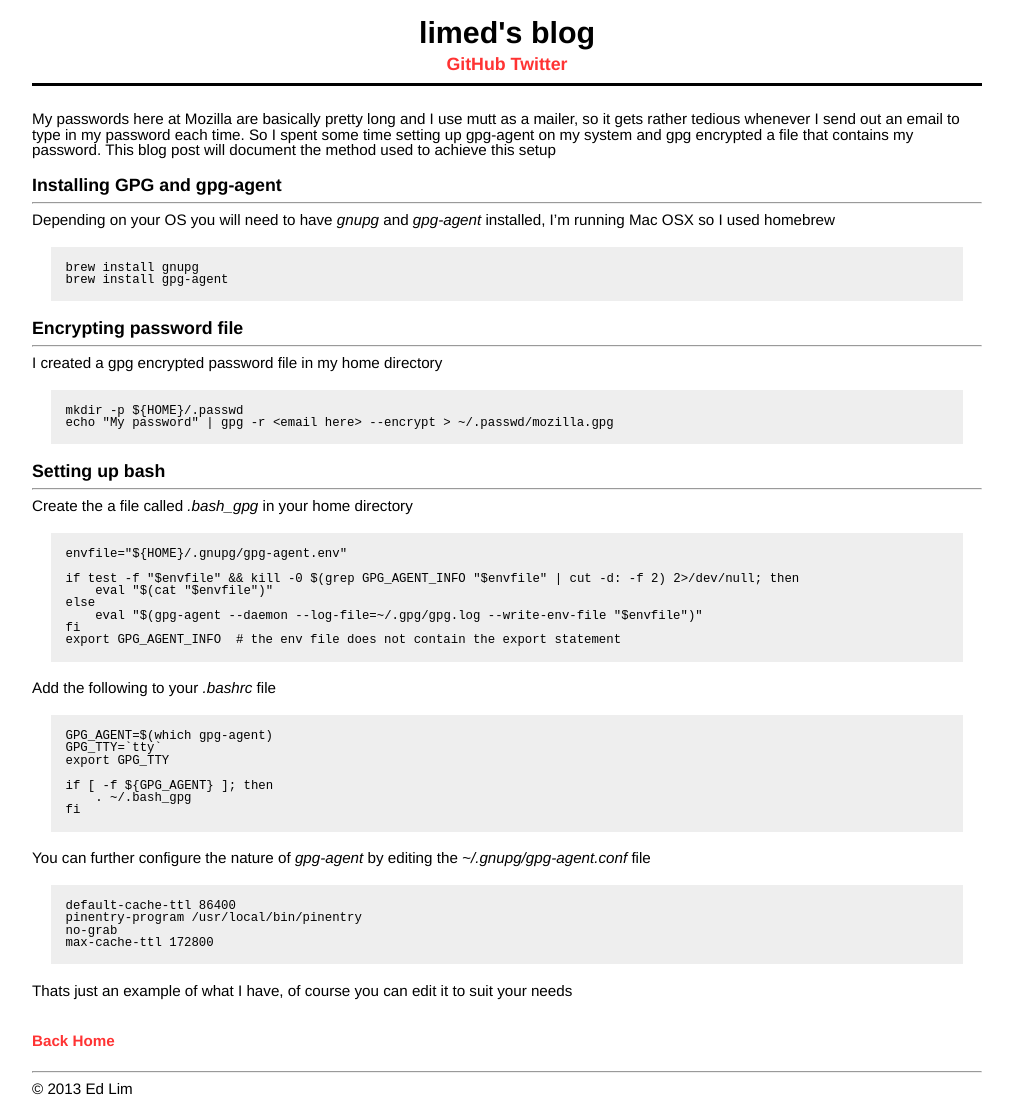
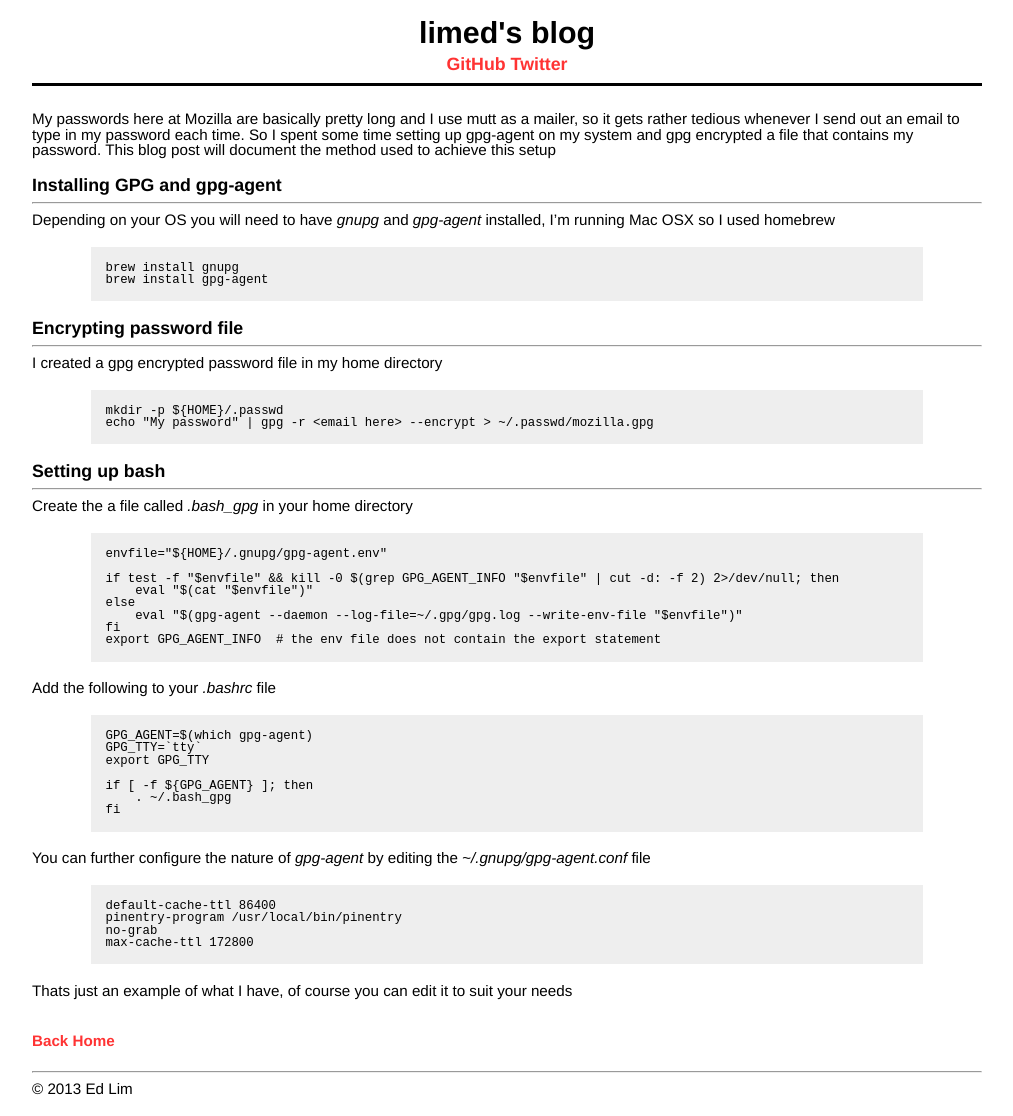
Before and after one commit to limed/limed.github.io, a Jekyll site: the page built from _posts/2013-11-05-gpg-agent.markdown, in a window 1280 px wide. Shown: the whole page, without its empty margins (133-1146 px from the left). Built offline with Jekyll 4.4.1, drawn with Linux system fonts in a browser that asks for light colours; Markdown is read by kramdown in place of the engine named in the settings.

Commit message:
Fix formatting

````diff
--- a/_posts/2013-11-05-gpg-agent.markdown
+++ b/_posts/2013-11-05-gpg-agent.markdown
@@ -11,25 +11,25 @@
 --------------------------------
 Depending on your OS you will need to have *gnupg* and *gpg-agent* installed, I'm running Mac OSX so I used homebrew
 
-```
+{% highlight bash %}
 brew install gnupg
 brew install gpg-agent
-```
+{% endhighlight %}
 
 ### Encrypting password file
 ----------------------------
 I created a gpg encrypted password file in my home directory
 
-```
+{% highlight bash %}
 mkdir -p ${HOME}/.passwd
 echo "My password" | gpg -r <email here> --encrypt > ~/.passwd/mozilla.gpg
-```
+{% endhighlight %}
 
 ### Setting up bash
 -------------------
 Create the a file called *.bash_gpg* in your home directory
 
-```bash
+{% highlight bash %}
 envfile="${HOME}/.gnupg/gpg-agent.env"
 
 if test -f "$envfile" && kill -0 $(grep GPG_AGENT_INFO "$envfile" | cut -d: -f 2) 2>/dev/null; then
@@ -38,11 +38,11 @@
     eval "$(gpg-agent --daemon --log-file=~/.gpg/gpg.log --write-env-file "$envfile")"
 fi
 export GPG_AGENT_INFO  # the env file does not contain the export statement
-```
+{% endhighlight %}
 
 Add the following to your *.bashrc* file
 
-```bash
+{% highlight bash %}
 GPG_AGENT=$(which gpg-agent)
 GPG_TTY=`tty`
 export GPG_TTY
@@ -50,15 +50,15 @@
 if [ -f ${GPG_AGENT} ]; then
     . ~/.bash_gpg
 fi
-```
+{% endhighlight %}
 
 You can further configure the nature of *gpg-agent* by editing the *~/.gnupg/gpg-agent.conf* file
 
-```bash
+{% highlight bash %}
 default-cache-ttl 86400
 pinentry-program /usr/local/bin/pinentry
 no-grab
 max-cache-ttl 172800
-```
+{% endhighlight %}
 
 Thats just an example of what I have, of course you can edit it to suit your needs
````
